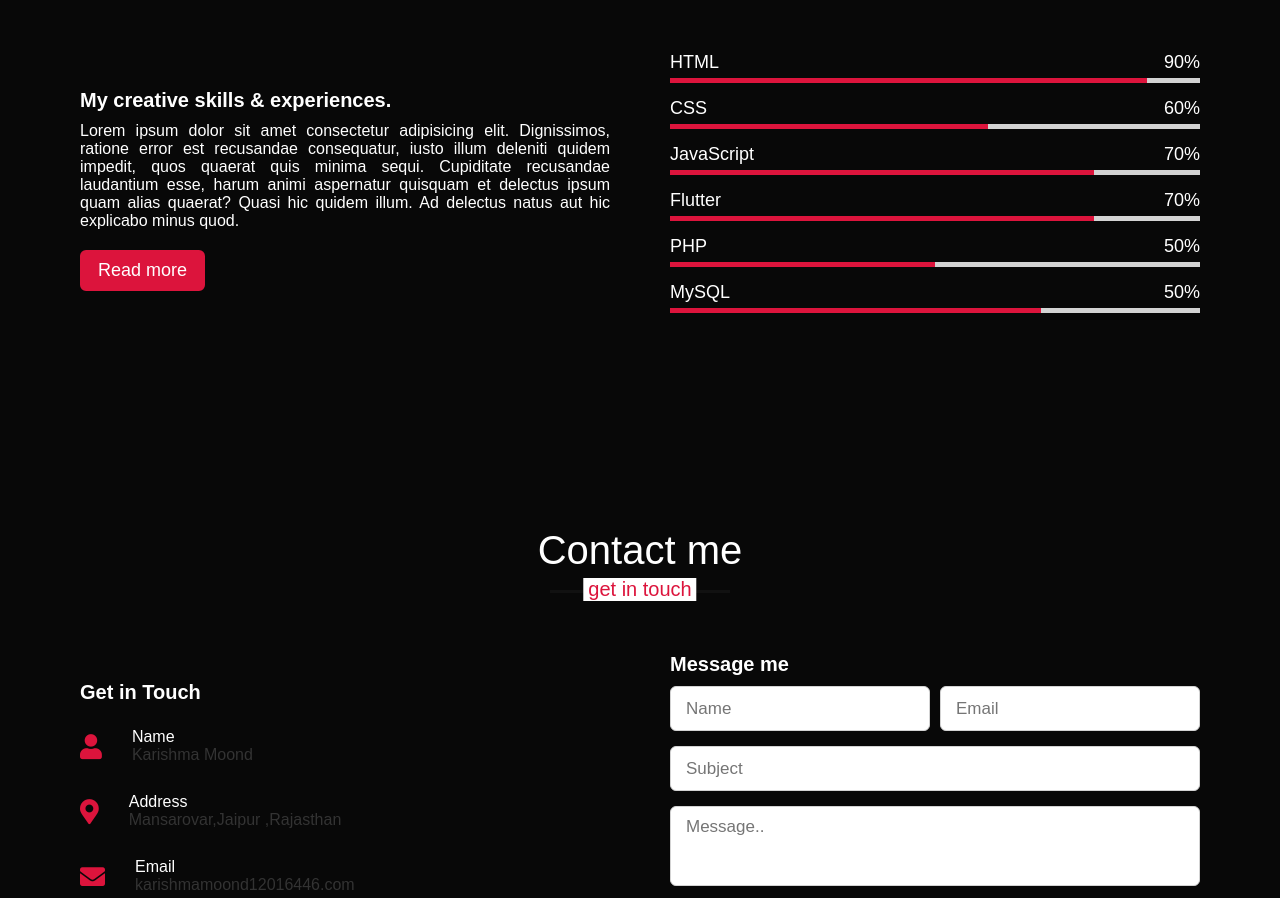
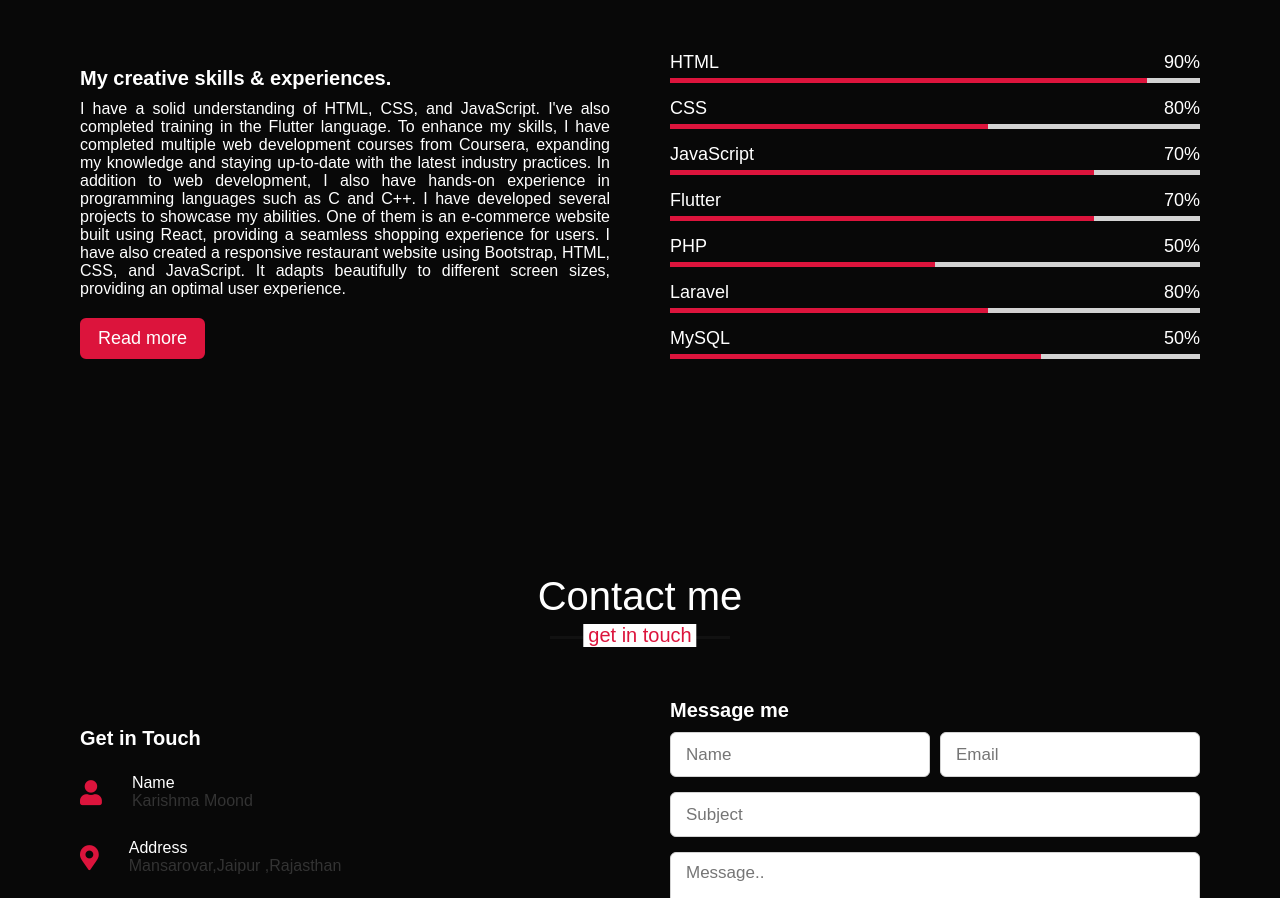
Before and after one commit to Karishma-Moond/Portfolio, a plain HTML site: page index.html in a window 1280 px wide. Shown: the part 2527-3425 px from the top of the page. Drawn offline with nearby package versions, Linux system fonts and the light colour scheme.

Commit message:
index.html
Signed-off-by: Karishma Moond <93302936+Karishma-Moond@users.noreply.github.com>

```diff
--- a/index.html
+++ b/index.html
@@ -103,7 +103,13 @@
             <div class="skills-content">
                 <div class="column left">
                     <div class="text">My creative skills & experiences.</div>
-                    <p>Lorem ipsum dolor sit amet consectetur adipisicing elit. Dignissimos, ratione error est recusandae consequatur, iusto illum deleniti quidem impedit, quos quaerat quis minima sequi. Cupiditate recusandae laudantium esse, harum animi aspernatur quisquam et delectus ipsum quam alias quaerat? Quasi hic quidem illum. Ad delectus natus aut hic explicabo minus quod.</p>
+                    <p>I have a solid understanding of HTML, CSS, and JavaScript.
+                       I've also completed training in the Flutter language. To enhance my skills, I have completed multiple web development courses from Coursera,
+                       expanding my knowledge and staying up-to-date with the latest industry practices.
+                       In addition to web development, I also have hands-on experience in programming languages such as C and C++.
+                       I have developed several projects to showcase my abilities. One of them is an e-commerce website built using React, providing a seamless shopping experience for users.
+                       I have also created a responsive restaurant website using Bootstrap, HTML, CSS, and JavaScript. It adapts beautifully to different screen sizes, providing an optimal user experience.
+                    </p>
                     <a href="#">Read more</a>
                 </div>
                 <div class="column right">
@@ -117,7 +123,7 @@
                     <div class="bars">
                         <div class="info">
                             <span>CSS</span>
-                            <span>60%</span>
+                            <span>80%</span>
                         </div>
                         <div class="line css"></div>
                     </div>
@@ -141,6 +147,13 @@
                             <span>50%</span>
                         </div>
                         <div class="line php"></div>
+                    </div>
+                    <div class="bars">
+                        <div class="info">
+                            <span>Laravel</span>
+                            <span>80%</span>
+                        </div>
+                        <div class="line css"></div>
                     </div>
                     <div class="bars">
                         <div class="info">
```
